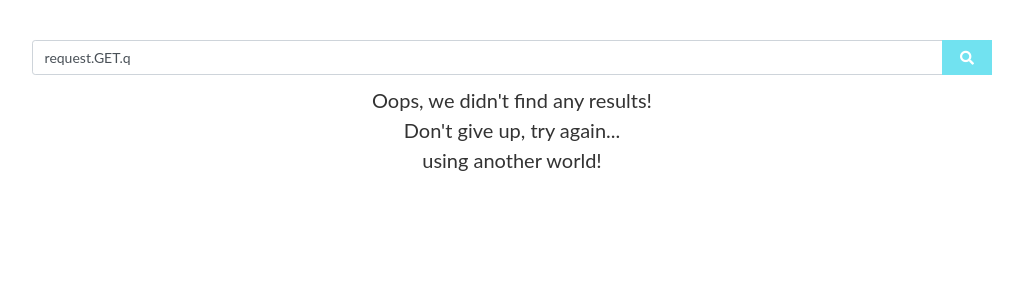
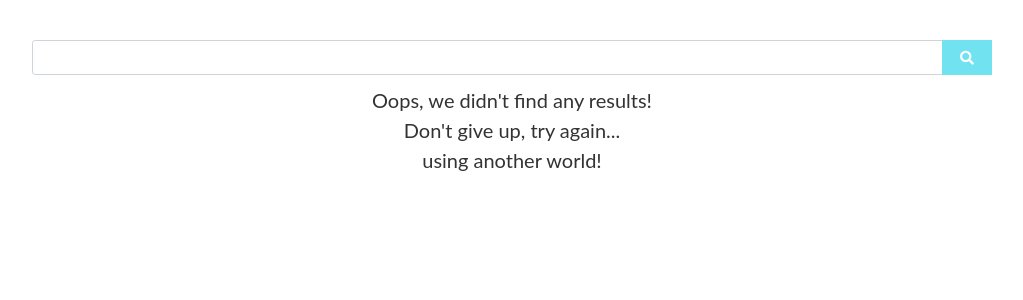
Before and after one commit to Luciano-Lima/ecommerce_project, a Django app: template templates/home.html in a window 1280 px wide. Shown: the part 178-478 px from the top of the page, without its empty margins (128-1151 px from the left). Run offline with Django 4.2, Linux system fonts and the light colour scheme; the template is opened without the code that fills it, so the values that code supplies are empty; some libraries are stand-ins or nearby versions.

Commit message:
Updating the search to include the queries

```diff
--- a/templates/search.html
+++ b/templates/search.html
@@ -1,7 +1,7 @@
 <!-- Desktop search form -->
 <div id="desktop-header-search">
-    <form class="form-inline justify-content-center" method="GET" action="% url 'search' %">
-        <input class="form-control form-control-sm w-75" type="text" name="q" value=" request.GET.q " placeholder="Search..." aria-label="Search">
+    <form class="form-inline justify-content-center" method="GET" action="{% url 'search' %}">
+        <input class="form-control form-control-sm w-75" type="text" name="q" value="{{ request.GET.q }} " placeholder="Search..." aria-label="Search">
         <button type="submit"><i class="fas fa-search" aria-hidden="true"></i></button>
     </form>
 </div>
```
